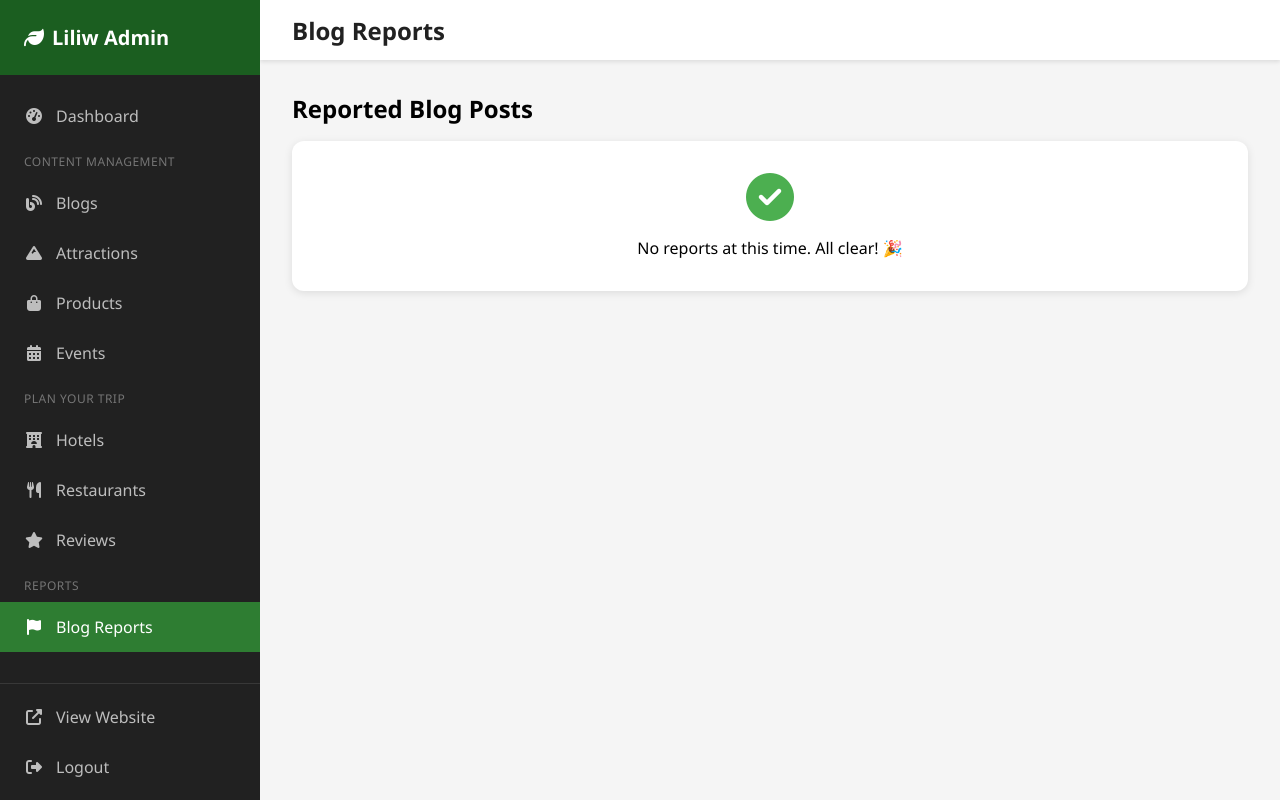
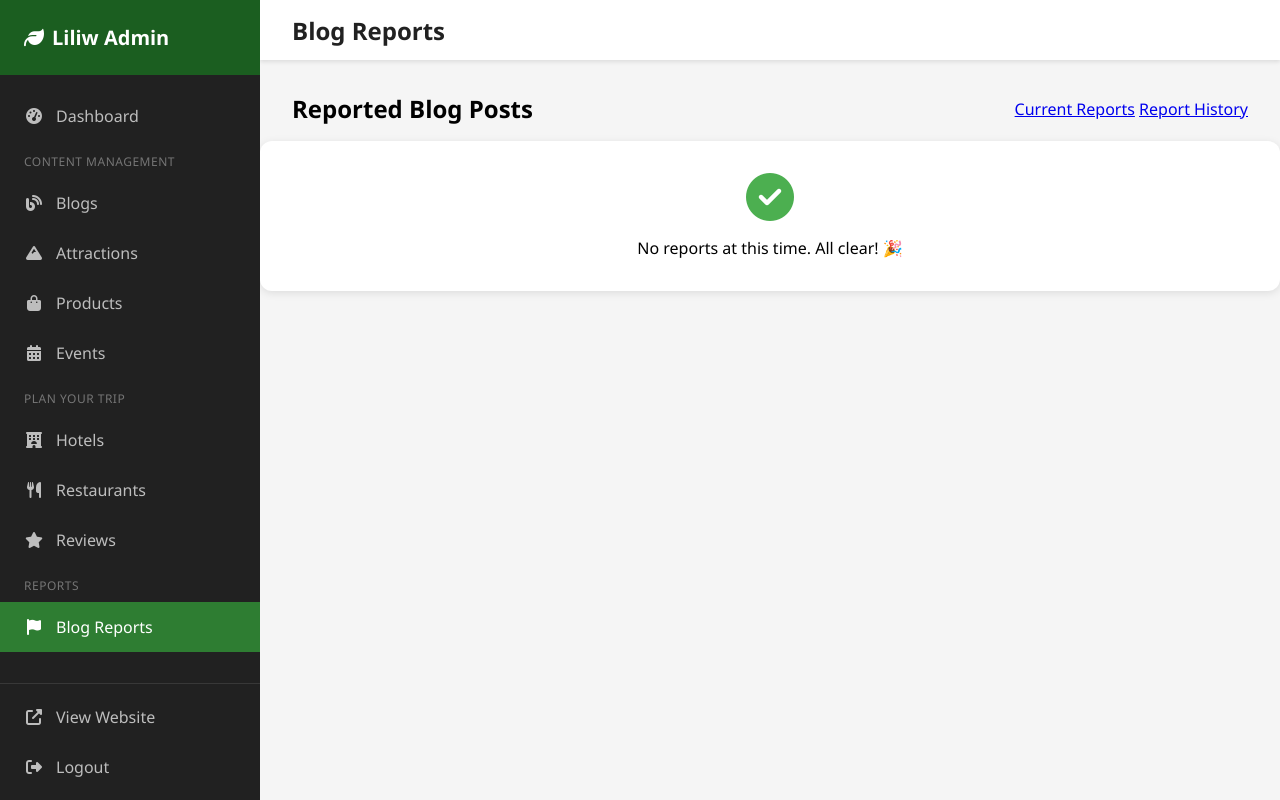
Before and after one commit to HotokeZ/SE-Final-Project-Liliw-Tourism, a Flask app: page /admin/reports in a window 1280 px wide. Run offline with Flask 2, Linux system fonts and the light colour scheme; the visitor is signed in with stand-in values (Sample User, id 1); some libraries are stand-ins or nearby versions.

Commit message:
Admin: report management UI/UX, history, reject/archive, and review actions

```diff
--- a/app.py
+++ b/app.py
@@ -1515,10 +1515,14 @@ def admin_blog_approve(blog_id):
 def admin_blog_reject(blog_id):
     if supabase:
         try:
+            # Set status to rejected and archive the blog
             supabase.table('blogs').update({
-                'status': 'rejected'
+                'status': 'rejected',
+                'is_archived': True,
+                'is_deleted': False,
+                'deleted_at': datetime.now().isoformat()
             }).eq('id', blog_id).execute()
-            flash('Blog post rejected.', 'success')
+            flash('Blog post rejected and archived.', 'success')
         except Exception as e:
             print(f"Error rejecting blog: {e}")
             flash('Failed to reject blog post.', 'error')
@@ -2826,21 +2830,24 @@ def admin_review_delete(review_id):
 @admin_required
 def admin_reports():
     reports = []
-    aggregated = []
-    if supabase:
-        try:
-            resp = supabase.table('blog_reports').select('*, blogs(title, author)').order('created_at', desc=True).execute()
+    report_history = []
+    if supabase:
+        try:
+            resp = supabase.table('blog_reports').select('*, blogs(id, title, author, is_archived, status)').order('created_at', desc=True).execute()
             rows = resp.data or []
 
             # Aggregate by blog_id
             groups = {}
             for r in rows:
+                blog = r.get('blogs') or {}
                 bid = r.get('blog_id')
                 if bid not in groups:
                     groups[bid] = {
                         'blog_id': bid,
-                        'title': (r.get('blogs') or {}).get('title') if r.get('blogs') else None,
-                        'author': (r.get('blogs') or {}).get('author') if r.get('blogs') else None,
+                        'title': blog.get('title'),
+                        'author': blog.get('author'),
+                        'is_archived': blog.get('is_archived'),
+                        'status': blog.get('status'),
                         'total_reports': 0,
                         'reasons': {},
                         'last_reported_at': None,
@@ -2862,13 +2869,21 @@ def admin_reports():
                 if rep and rep not in g['reporters']:
                     g['reporters'].append(rep)
 
-            # Convert groups to list sorted by last_reported_at desc
-            aggregated = sorted(groups.values(), key=lambda x: x['last_reported_at'] or '', reverse=True)
+            # Separate current and history
+            for g in groups.values():
+                if g['is_archived'] or (g['status'] in ['inactive', 'rejected']):
+                    report_history.append(g)
+                else:
+                    reports.append(g)
+
+            # Sort both lists
+            reports = sorted(reports, key=lambda x: x['last_reported_at'] or '', reverse=True)
+            report_history = sorted(report_history, key=lambda x: x['last_reported_at'] or '', reverse=True)
 
         except Exception as e:
             print(f"Error fetching reports: {e}")
 
-    return render_template('admin/reports.html', reports=aggregated)
+    return render_template('admin/reports.html', reports=reports, report_history=report_history)
 
 @app.route('/admin/reports/<int:report_id>/dismiss')
 @admin_required
--- a/templates/admin/blogs-archive.html
+++ b/templates/admin/blogs-archive.html
@@ -91,6 +91,11 @@
                     </div>
                 {% endif %}
             </div>
+            <div class="dashboard-section" style="margin-top:2rem;">
+                <h3>Report History for Archived Blogs</h3>
+                <p style="color:#666;">Report history for archived blogs will be shown here. (Backend implementation required)</p>
+            </div>
+            </div>
         </main>
     </div>
 
--- a/templates/admin/blogs.html
+++ b/templates/admin/blogs.html
@@ -100,6 +100,9 @@
                                     <a href="{{ url_for('admin_blog_delete', blog_id=blog.id) }}" class="btn-icon danger" title="Delete" onclick="return confirm('Delete this blog? Approved blogs go to Archive, others go to Bin.')">
                                         <i class="fas fa-trash"></i>
                                     </a>
+                                    <a href="{{ url_for('admin_blogs_archive', blog_id=blog.id) }}" class="btn-icon" title="Archive Blog" onclick="return confirm('Archive this blog?')">
+                                        <i class="fas fa-archive"></i>
+                                    </a>
                                 </td>
                             </tr>
                             {% endfor %}
--- a/templates/admin/product-form.html
+++ b/templates/admin/product-form.html
@@ -71,7 +71,7 @@
                 <input type="hidden" id="price_range" name="price_range" value="{{ product.price_range if product else '' }}">
 
                 <div class="form-group">
-                    <label for="description">Short Description</label>
+                    <label for="description">Shop Name</label>
                     <textarea id="description" name="description" rows="3">{{ product.description if product else '' }}</textarea>
                 </div>
 
--- a/templates/admin/reports.html
+++ b/templates/admin/reports.html
@@ -69,9 +69,14 @@
 
         <div class="page-header">
             <h2>Reported Blog Posts</h2>
+            <div class="nav-tabs">
+                <a href="#current-reports" class="tab active" onclick="showTab('current-reports'); return false;">Current Reports</a>
+                <a href="#report-history" class="tab" onclick="showTab('report-history'); return false;">Report History</a>
+            </div>
+            </style>
         </div>
 
-        <div class="dashboard-section">
+        <div id="current-reports" class="reports-list tab-content" style="display:block;">
             {% if reports %}
                 {% for r in reports %}
                 <div class="report-card">
@@ -85,19 +90,15 @@
                             <div style="color:#666; font-size:0.85rem;">Last: {{ r.last_reported_at[:10] if r.last_reported_at else 'Unknown' }}</div>
                         </div>
                     </div>
-
                     <div style="margin:0.5rem 0 1rem 0; display:flex; gap:0.5rem; flex-wrap:wrap; align-items:center;">
                         {% for reason, count in r.reasons.items() %}
                             <span class="report-reason" style="background:#fff3cd; color:#856404;">{{ reason }} ({{ count }})</span>
                         {% endfor %}
                     </div>
-
                     {% if r.latest_description %}
                     <p><strong>Latest report note:</strong> {{ r.latest_description }}</p>
                     {% endif %}
-
                     <p style="color:#666; font-size:0.9rem; margin-top:0.5rem;"><strong>Reporters:</strong> {{ r.reporters | join(', ') }}</p>
-
                     <div class="report-actions">
                         <a href="{{ url_for('view_blog', blog_id=r.blog_id) }}" target="_blank" class="btn btn-secondary">
                             <i class="fas fa-eye"></i> View Blog
@@ -122,12 +123,69 @@
                 </div>
             {% endif %}
         </div>
+        <div id="report-history" class="reports-list tab-content" style="display:none;">
+            {% if report_history %}
+                {% for r in report_history %}
+                <div class="report-card">
+                    <div class="report-header">
+                        <div>
+                            <strong style="font-size:1.05rem;">{{ r.title or ('Blog #' ~ r.blog_id) }}</strong>
+                            <div style="color:#666; font-size:0.9rem;">By: {{ r.author or 'Unknown' }}</div>
+                        </div>
+                        <div style="text-align:right;">
+                            <div style="font-weight:700; font-size:1rem;">{{ r.total_reports }} report{{ 's' if r.total_reports > 1 else '' }}</div>
+                            <div style="color:#666; font-size:0.85rem;">Last: {{ r.last_reported_at[:10] if r.last_reported_at else 'Unknown' }}</div>
+                        </div>
+                    </div>
+                    <div style="margin:0.5rem 0 1rem 0; display:flex; gap:0.5rem; flex-wrap:wrap; align-items:center;">
+                        {% for reason, count in r.reasons.items() %}
+                            <span class="report-reason" style="background:#fff3cd; color:#856404;">{{ reason }} ({{ count }})</span>
+                        {% endfor %}
+                    </div>
+                    {% if r.latest_description %}
+                    <p><strong>Latest report note:</strong> {{ r.latest_description }}</p>
+                    {% endif %}
+                    <p style="color:#666; font-size:0.9rem; margin-top:0.5rem;"><strong>Reporters:</strong> {{ r.reporters | join(', ') }}</p>
+                    <div class="report-actions">
+                        <a href="{{ url_for('view_blog', blog_id=r.blog_id) }}" target="_blank" class="btn btn-secondary">
+                            <i class="fas fa-eye"></i> View Blog
+                        </a>
+                        <a href="{{ url_for('admin_blog_reject', blog_id=r.blog_id) }}" class="btn btn-danger">
+                            <i class="fas fa-ban"></i> Reject Blog
+                        </a>
+                        {% if r.latest_report_id %}
+                        <a href="{{ url_for('admin_report_dismiss', report_id=r.latest_report_id) }}" class="btn btn-success">
+                            <i class="fas fa-check"></i> Dismiss Latest Report
+                        </a>
+                        {% endif %}
+                    </div>
+                </div>
+                {% endfor %}
+            {% else %}
+                <div class="table-container">
+                    <p class="no-data" style="text-align: center; padding: 2rem;">
+                        <i class="fas fa-check-circle" style="font-size: 3rem; color: #4caf50; display: block; margin-bottom: 1rem;"></i>
+                        No report history at this time.
+                    </p>
+                </div>
+            {% endif %}
+        </div>
     </main>
 
     <script>
         function toggleSidebar() {
             document.getElementById('sidebar').classList.toggle('collapsed');
         }
+        function showTab(tabId) {
+            document.querySelectorAll('.tab-content').forEach(function(el) {
+                el.style.display = 'none';
+            });
+            document.querySelectorAll('.tab').forEach(function(el) {
+                el.classList.remove('active');
+            });
+            document.getElementById(tabId).style.display = 'block';
+            document.querySelector('.tab[href="#' + tabId + '"]').classList.add('active');
+        }
     </script>
 </body>
 </html>
--- a/templates/experiences/indiv-product.html
+++ b/templates/experiences/indiv-product.html
@@ -40,9 +40,9 @@
     <section class="product-hero">
         <div class="hero-container">
             <div class="breadcrumb">
-                <a href="{{ url_for('home') }}">Home</a>
+                <a href="{{ url_for('home') }}" style="color: #fff">Home</a>
                 <span>/</span>
-                <a href="{{ url_for('products') }}">Products</a>
+                <a href="{{ url_for('products') }}" style="color: #fff">Products</a>
                 <span>/</span>
                 <span>{{ product.name }}</span>
             </div>
```
